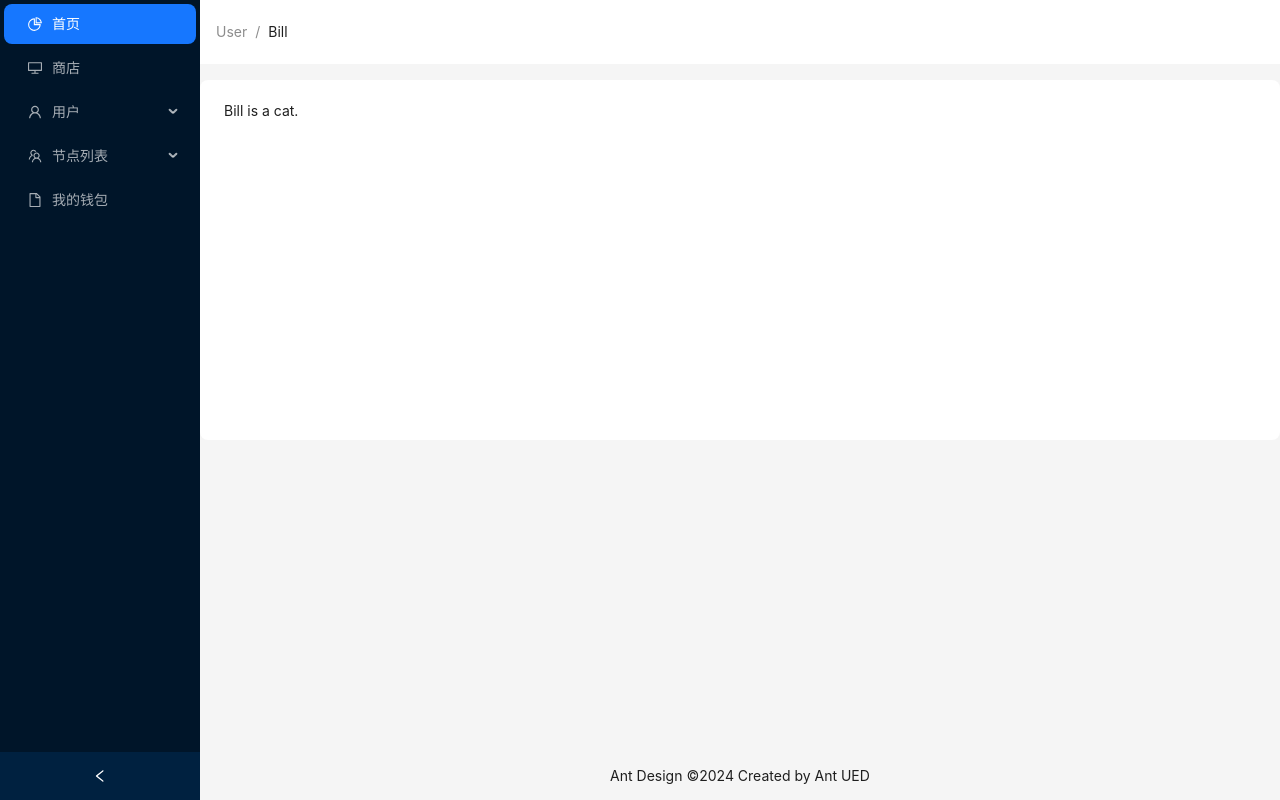
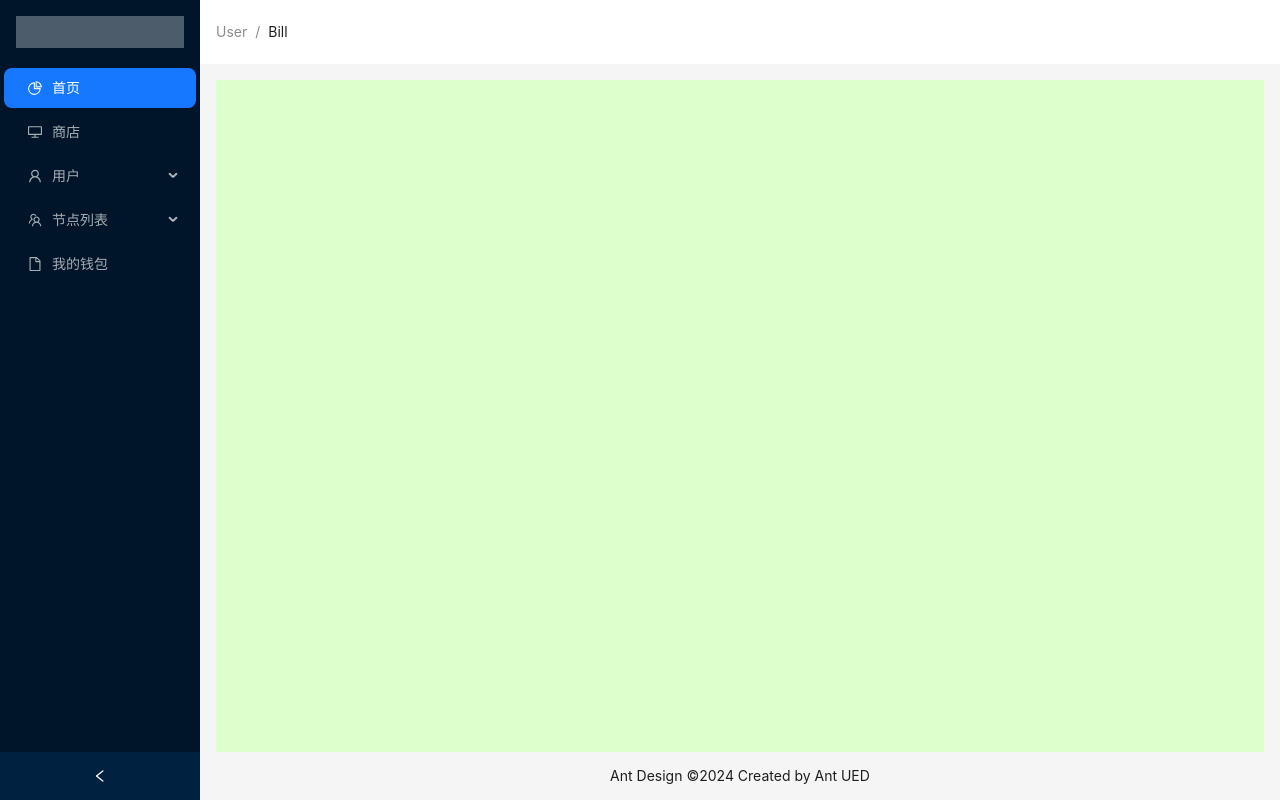
Before and after one commit to canadaell/VPNManage-System, a React (Vite) app in the folder vpnmanage/: page /home in a window 1280 px wide. Built offline with nearby package versions, Linux system fonts and the light colour scheme.

Commit message:
finish navigate

```diff
--- a/vpnmanage/src/assets/styles/global.scss
+++ b/vpnmanage/src/assets/styles/global.scss
@@ -4,6 +4,8 @@ background-color: $color;
 user-select: none;
 }
 
+
+// home style
 .logo {
     height: 32px;
     margin: 16px;
@@ -11,5 +13,5 @@ user-select: none;
   }
 
   .site-layout .site-layout-background {
-    background: #ccc;
+    background: #dfc;
   }
--- a/vpnmanage/src/views/Home.tsx
+++ b/vpnmanage/src/views/Home.tsx
@@ -1,4 +1,5 @@
 import React, { useState } from 'react';
+
 import {
   DesktopOutlined,
   FileOutlined,
@@ -8,6 +9,8 @@ import {
 } from '@ant-design/icons';
 import type { MenuProps } from 'antd';
 import { Breadcrumb, Layout, Menu, theme } from 'antd';
+import { Outlet, useNavigate} from 'react-router-dom';
+
 
 const { Header, Content, Footer, Sider } = Layout;
 
@@ -44,15 +47,23 @@ const View: React.FC = () => {
   const {
     token: { colorBgContainer, borderRadiusLG },
   } = theme.useToken();
+  const NavigateTo = useNavigate();
+
+  const menuClick = (e: {key: string}) => {
+    console.log("点击了菜单", e.key)
+    NavigateTo(e.key);
+  }
+
 
   return (
     <Layout style={{ minHeight: '100vh' }}>
       {/* left sidebar */}
       <Sider collapsible collapsed={collapsed} onCollapse={(value) => setCollapsed(value)}>
-        <div className="demo-logo-vertical" />
-        <Menu theme="dark" defaultSelectedKeys={['1']} mode="inline" items={items} />
+        <div className="logo" />
+        <Menu theme="dark" defaultSelectedKeys={['1']} mode="inline" items={items} onClick={menuClick}/>
       </Sider>
-      <Layout>
+      {/* right content */}
+      <Layout className='site-layout'>
         {/* right content */}
         <Header style={{ padding: 0, background: colorBgContainer }}>
           {/* breacCrumbs */}
@@ -61,18 +72,10 @@ const View: React.FC = () => {
             <Breadcrumb.Item>Bill</Breadcrumb.Item>
           </Breadcrumb>
         </Header>
-        <Content style={{ margin: '16px 0' }}>
 
-          <div
-            style={{
-              padding: 24,
-              minHeight: 360,
-              background: colorBgContainer,
-              borderRadius: borderRadiusLG,
-            }}
-          >
-            Bill is a cat.
-          </div>
+        <Content style={{ margin: '16px 16px 0' }} className="site-layout-background">
+            {/* content windows */}
+            <Outlet />
         </Content>
         <Footer style={{ textAlign: 'center', padding:'0', lineHeight:'48px'}}>
           Ant Design ©{new Date().getFullYear()} Created by Ant UED
```
